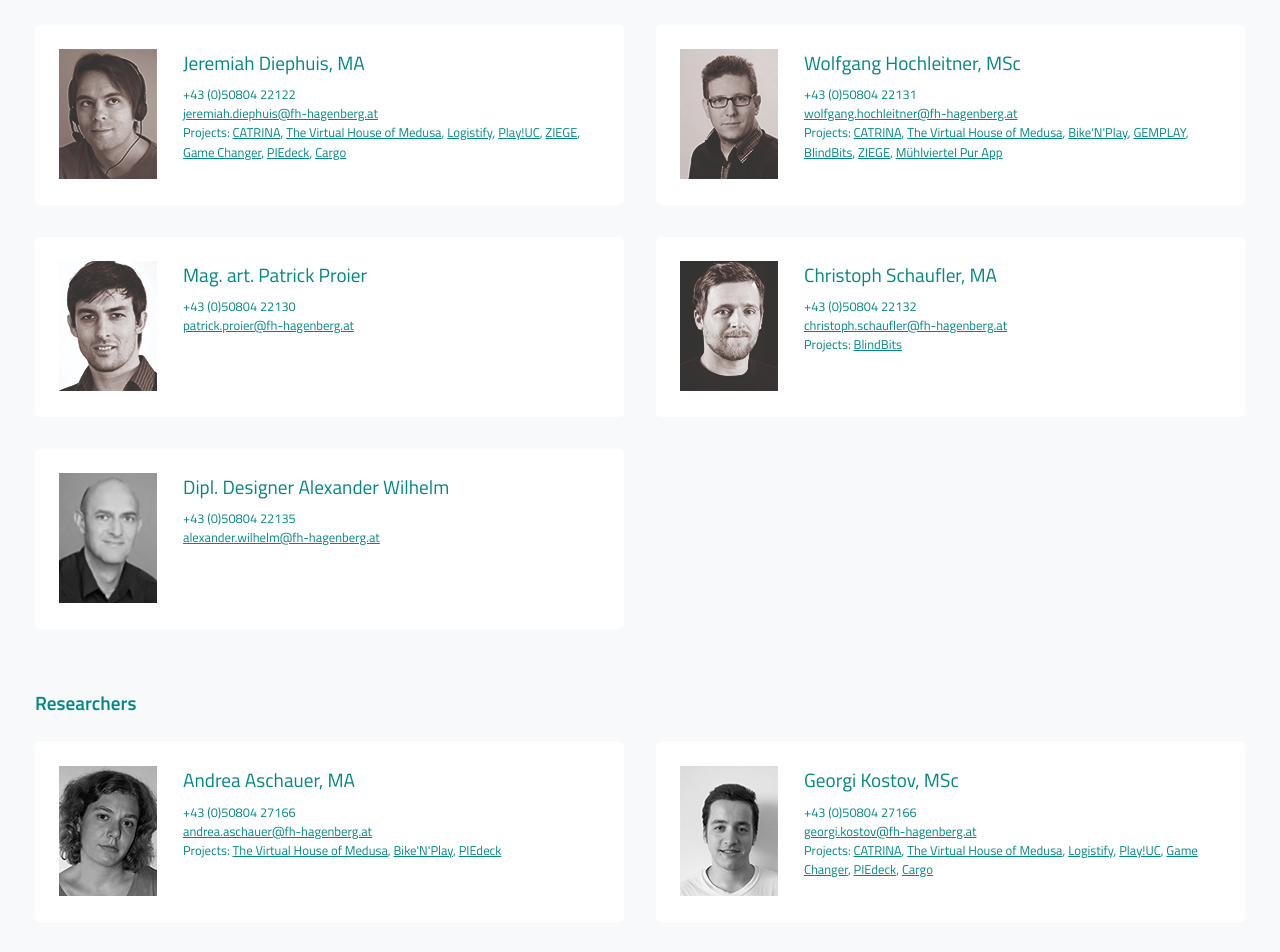
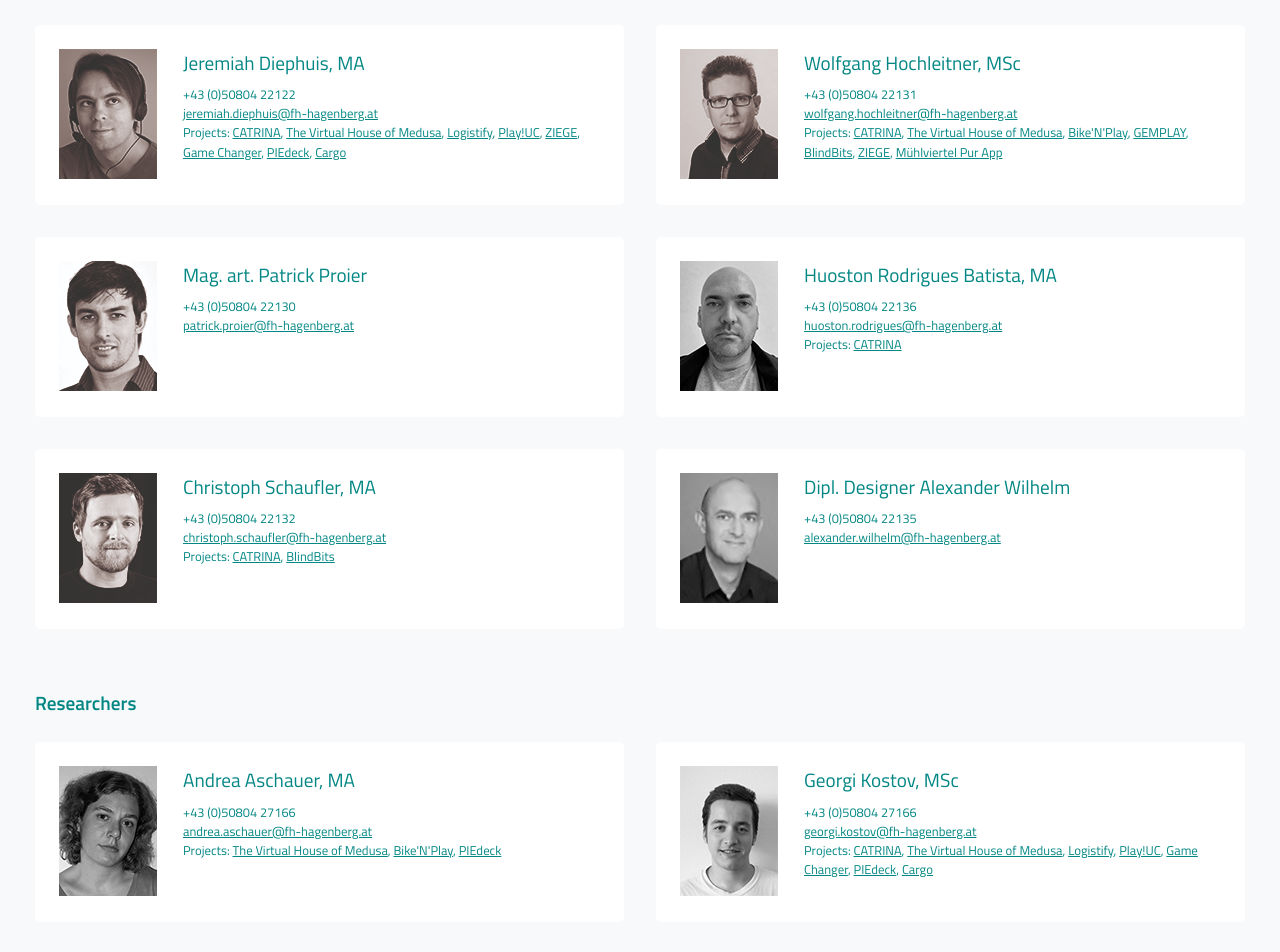
Before and after one commit to Playful-Interactive-Environments/pie-lab.at, a Jekyll site: the page built from _pages/people.html, in a window 1280 px wide and 1400 px high, scrolled down 410 px. Shown: the top 952 px of the window. Built offline with Jekyll 4.4.1, drawn with Linux system fonts in a browser that asks for light colours; some of the changed text lies outside the part shown.

Commit message:
Updated PIE staff
Added Huoston, moved Gabriel to past staff, updated names and titles where necessary.

```diff
--- a/_data/people.yml
+++ b/_data/people.yml
@@ -33,12 +33,19 @@
   email: patrick.proier@fh-hagenberg.at
   projects:
 
+- name: Huoston Rodrigues Batista, MA
+  group: 2
+  photo: huoston-rodrigues.jpg
+  phone: +43 (0)50804 22136
+  email: huoston.rodrigues@fh-hagenberg.at
+  projects: [CATRINA]
+
 - name: Christoph Schaufler, MA
   group: 2
   photo: christoph-schaufler.jpg
   phone: +43 (0)50804 22132
   email: christoph.schaufler@fh-hagenberg.at
-  projects: [BlindBits]
+  projects: [CATRINA, BlindBits]
 
 - name: Dipl. Designer Alexander Wilhelm
   group: 2
@@ -61,13 +68,6 @@
   email: georgi.kostov@fh-hagenberg.at
   projects: [CATRINA, The Virtual House of Medusa, Logistify, Play!UC, Game Changer, PIEdeck, Cargo]
 
-- name: Gabriel Mittermair, BSc
-  group: 4
-  photo: gabriel-mittermair.jpg
-  phone: +43 (0)50804 27167
-  email: gabriel.mittermair@students.fh-hagenberg.at
-  projects: [CATRINA, Logistify]
-
 - name: Michael Ablinger, BSc
   group: 5
   photo: michael-ablinger.jpg
@@ -75,7 +75,7 @@
   email:
   projects: [Mühlviertel Pur App]
 
-- name: Victoria Absmann
+- name: Victoria Absmann, MA
   group: 5
   photo: victoria-absmann.jpg
   phone:
@@ -103,7 +103,7 @@
   email:
   projects: [GEMPLAY, Game Changer]
 
-- name: Florian Friedrich
+- name: Florian Friedrich, MA
   group: 5
   photo: florian-friedrich.jpg
   phone:
@@ -124,7 +124,7 @@
   email:
   projects: [ZIEGE]
 
-- name: Michael Klammer
+- name: Michael Klammer, MA
   group: 5
   photo: michael-klammer.jpg
   phone:
@@ -145,12 +145,19 @@
   email:
   projects: [Bike'N'Play]
 
-- name: Fabian Pirklbauer, MSc
+- name: Fabian Leutgeb, MSc
   group: 5
-  photo: fabian-pirklbauer.jpg
+  photo: fabian-leutgeb.jpg
   phone:
   email:
   projects: [Mühlviertel Pur App]
+
+- name: Gabriel Mittermair, MA
+  group: 5
+  photo: gabriel-mittermair.jpg
+  phone:
+  email:
+  projects: [CATRINA, Logistify]
 
 - name: Daniel Rammer, MSc
   group: 5
```
Also changed, not shown: assets/people/huoston-rodrigues.jpg (added).
